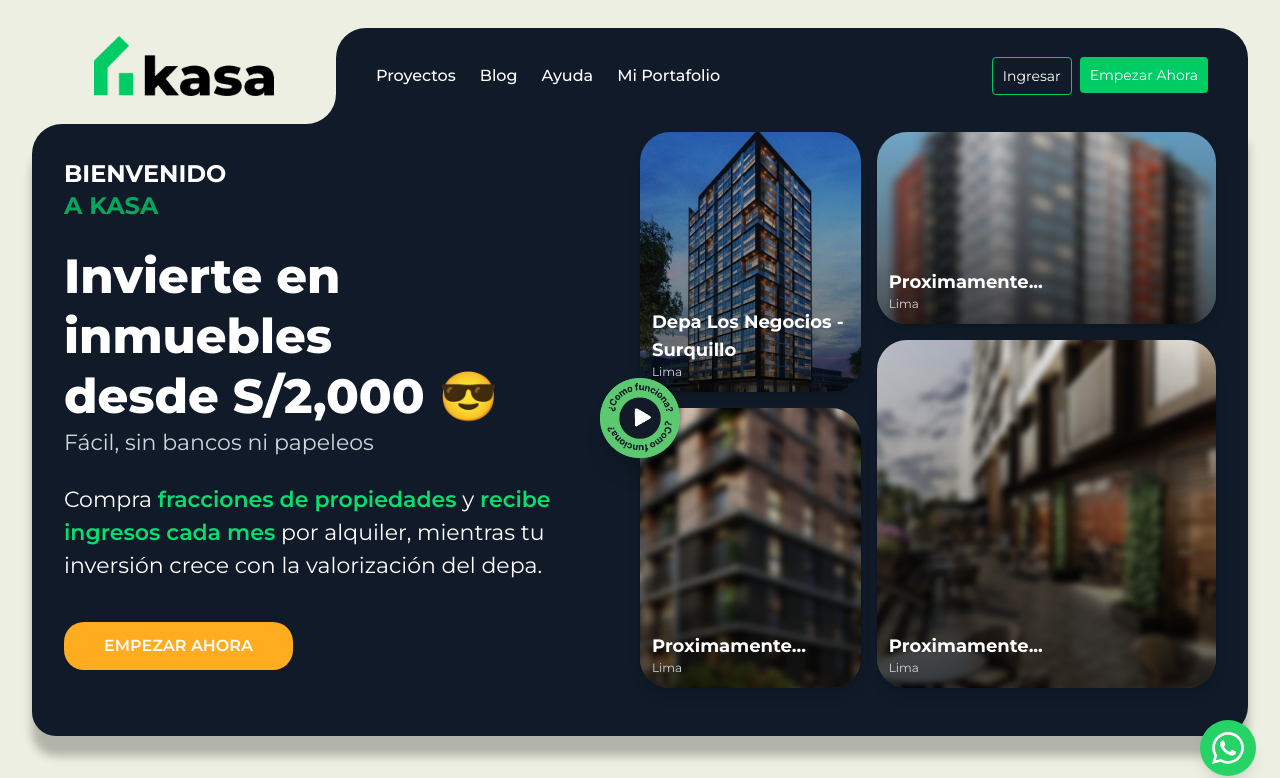
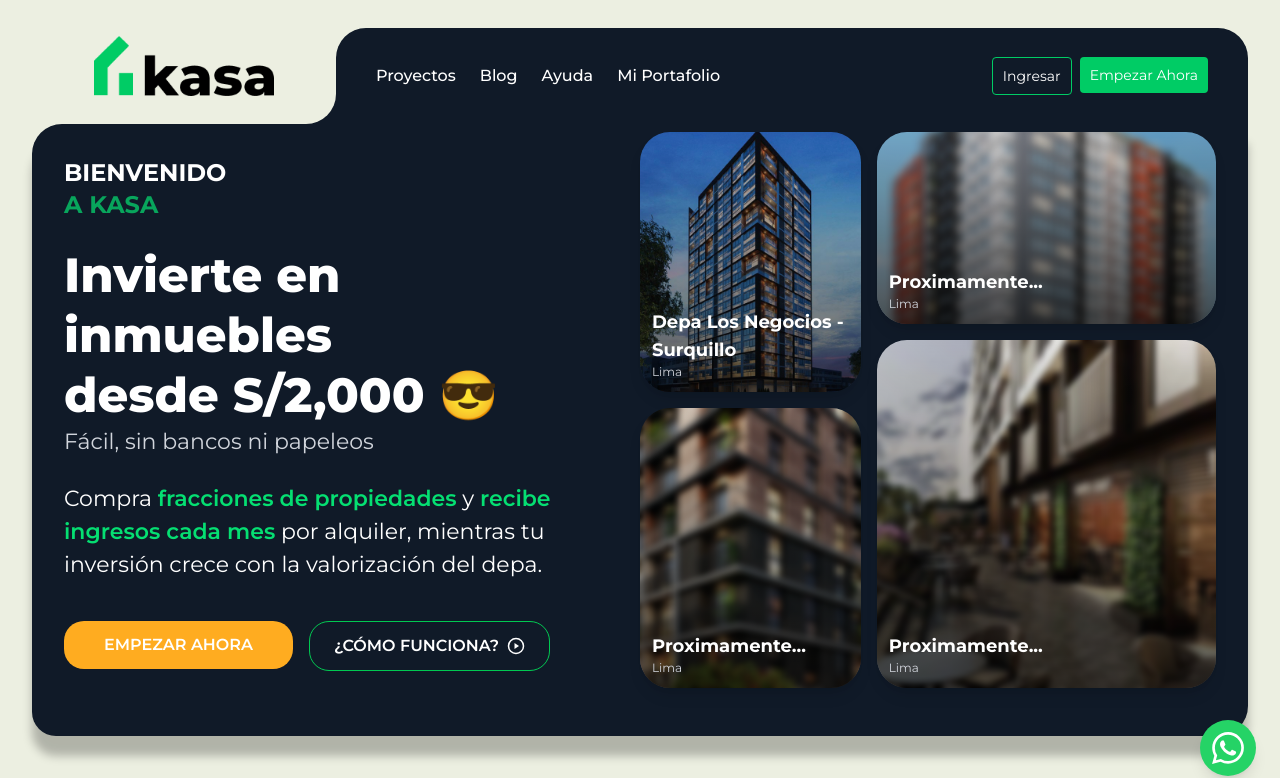
Before and after one commit to vbuselli/kasa-front-launch, a Next.js app: page / in a window 1280 px wide. Shown: the top 778 px of the page. Built offline with nearby package versions, Linux system fonts and the light colour scheme; no server answers.

Commit message:
fix button

```diff
--- a/src/components/Hero.tsx
+++ b/src/components/Hero.tsx
@@ -57,6 +57,7 @@ const imagesSizes: { [i: number]: string } = {
 export default function Hero() {
   const [showModal, setShowModal] = useState(false);
 
+
   return (
     <section className="relative bg-foreground text-white px-8 pb-8 pt-4 lg:pt-0 rounded-bl-3xl overflow-hidden rounded-tl-[30px] rounded-br-[30px] shadow-hero">
       <div className="container mx-auto grid grid-cols-1 gap-8 lg:grid-cols-[50%_50%] lg:gap-0 items-center pt-3 lg:pt-0">
@@ -109,14 +110,37 @@ export default function Hero() {
             por alquiler, mientras tu inversión crece con la valorización del
             depa.
           </p>
-          <Link
-            href="/protected/investments"
-            className="flex justify-center lg:justify-start"
-          >
-            <button className="bg-secondary hover:bg-yellow-300 text-white text-[16px] uppercase font-semibold px-10 py-3 rounded-[20px] mt-4 inline-block cursor-pointer">
-              EMPEZAR AHORA
+          <div className="flex justify-center lg:justify-start gap-4">
+            <Link href="/protected/investments">
+              <button className="bg-secondary hover:bg-yellow-300 text-white text-[16px] uppercase font-semibold px-10 py-3 rounded-[20px] mt-4 inline-block cursor-pointer">
+                EMPEZAR AHORA
+              </button>
+            </Link>
+
+            {/* Botón externo a YouTube */}
+
+            <button className="border border-green-500 hover:bg-green-500 text-white text-[16px] uppercase font-semibold px-6 py-3 rounded-[20px] mt-4 inline-flex items-center gap-2 cursor-pointer" onClick={() => setShowModal(true)}>
+              ¿CÓMO FUNCIONA?
+              <svg
+                xmlns="http://www.w3.org/2000/svg"
+                width="18"
+                height="18"
+                fill="white"
+                viewBox="0 0 24 24"
+              >
+                <circle
+                  cx="12"
+                  cy="12"
+                  r="10"
+                  stroke="white"
+                  strokeWidth="2"
+                  fill="none"
+                />
+                <polygon points="10,8 16,12 10,16" fill="white" />
+              </svg>
             </button>
-          </Link>
+          </div>
+
         </div>
 
         <div className="relative mt-2">
@@ -133,9 +157,8 @@ export default function Hero() {
                 <Link
                   key={card.id}
                   href={`/protected/investments`}
-                  className={`group block relative rounded-[30px] overflow-hidden shadow-lg ring-2 ring-transparent hover:ring-blue-500 transition ${
-                    isBlurCard ? "hidden lg:block" : ""
-                  }`}
+                  className={`group block relative rounded-[30px] overflow-hidden shadow-lg ring-2 ring-transparent hover:ring-blue-500 transition ${isBlurCard ? "hidden lg:block" : ""
+                    }`}
                 >
                   <MasonryCard heightClass={heightClass} {...card} />
                 </Link>
@@ -144,7 +167,7 @@ export default function Hero() {
           </Masonry>
 
           {/* Modal Trigger Button */}
-          <button
+          {/* <button
             className="absolute top-0 right-0 lg:top-1/2 lg:left-0 lg:right-auto lg:-translate-x-1/2 -translate-y-1/2 bg-green-400 hover:bg-green-300 rounded-full shadow-xl flex items-center justify-center transition cursor-pointer"
             aria-label="Cómo funciona"
             onClick={() => setShowModal(true)}
@@ -156,7 +179,7 @@ export default function Hero() {
               width={80}
               height={80}
             />
-          </button>
+          </button> */}
 
           {/* Modal */}
           {showModal && (
```
Also changed, not shown: 1 other file (tests, documents, lock files or other folders).
